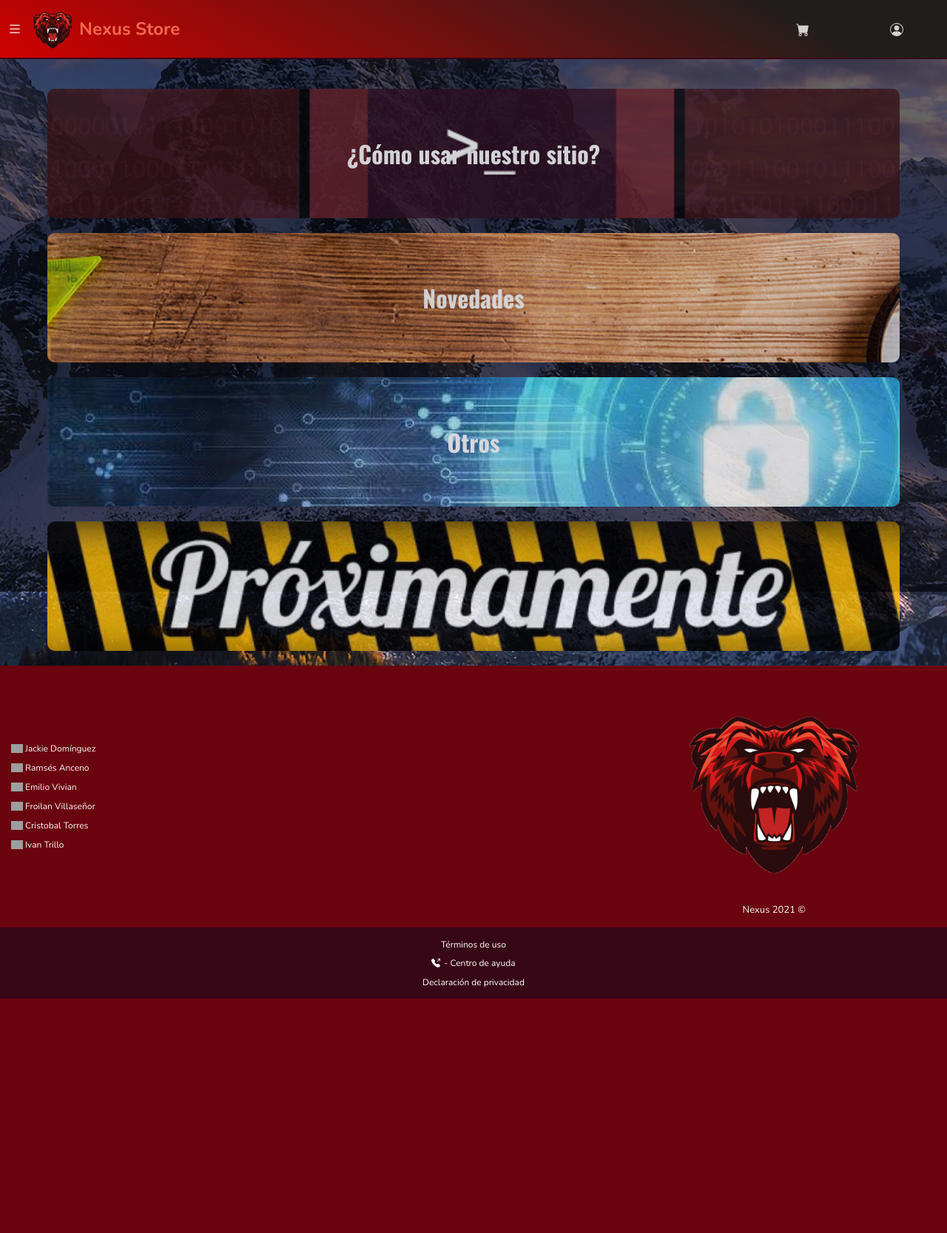
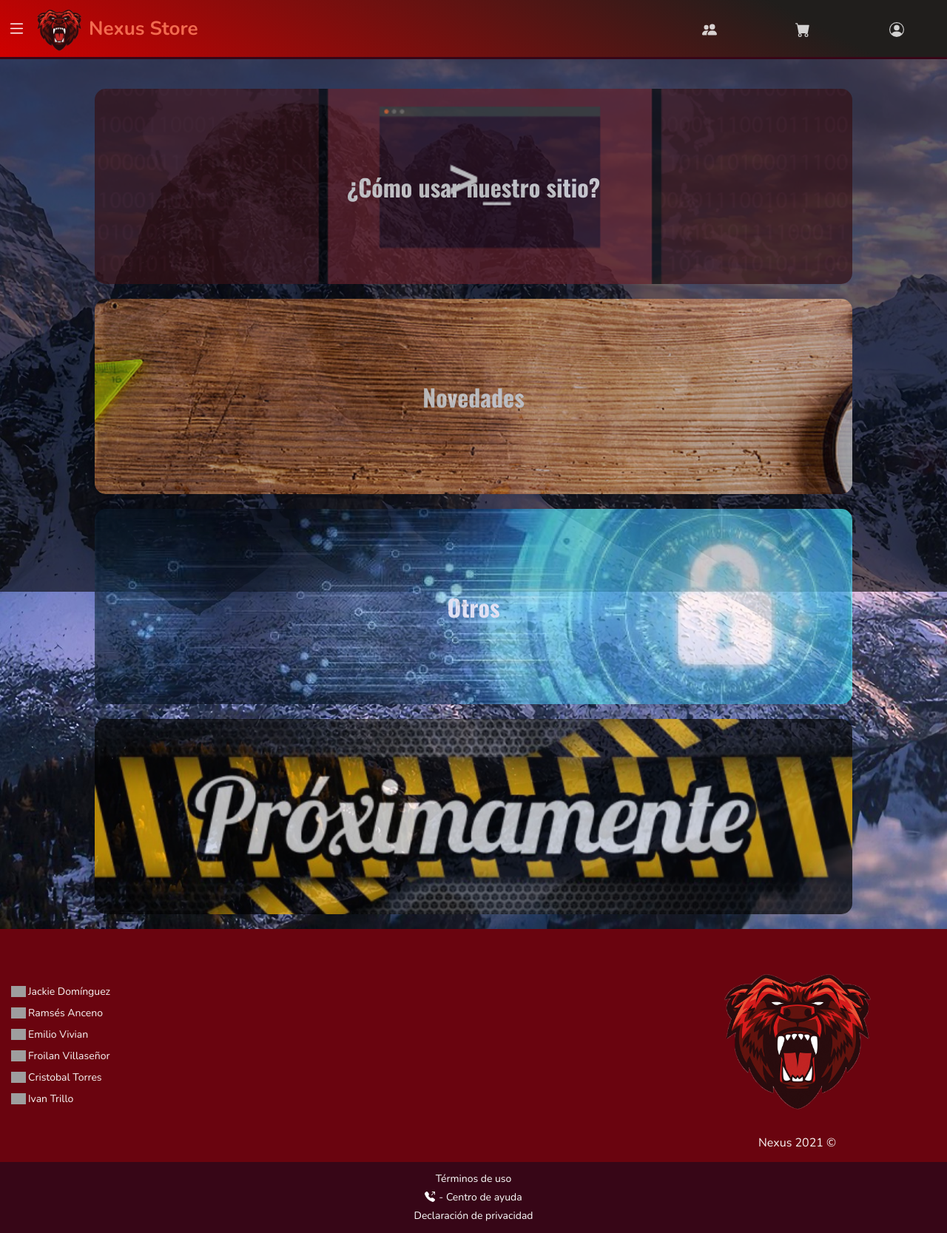
Before and after one commit to ramsceoskull/nexus, a PHP site: page /home/ in a window 1280 px wide. Shown: the whole page at 74% size. Before the commit the page ends 1350 px from the top, so only its background shows below. Run offline with PHP 8.4, Linux system fonts and the light colour scheme; grey boxes are pictures that could not be loaded.

Commit message:
Some styles of home page were modified

```diff
--- a/home/css/style.css
+++ b/home/css/style.css
@@ -8,7 +8,8 @@
 .main__news {
   overflow: hidden;
   width: 90%;
-  min-height: 175px;
+  /* min-height: 35vh; */
+  min-height: 28vh;
   margin: 20px auto;
   border-radius: 10px;
   opacity: .8;
--- a/home/css/styleL.css
+++ b/home/css/styleL.css
@@ -10,3 +10,76 @@
   --lineS-p: 20rem;
   --lineS-h: 34rem;
 }
+
+header {
+  border-bottom: 3px solid var(--dark-primary);
+}
+.btn-menu {
+  padding-bottom: 3px;
+}
+.btn-menu label > svg {
+  width: 25px;
+  height: 25px;
+}
+.header--logo img {
+  height: 10vh;
+}
+.header--logo > h1 {
+  font-size: var(--title-h3);
+}
+
+.header__menu {
+  width: 30%;
+}
+.header__menu > a {
+  height: 20px;
+  width: 20px;
+}
+.menu--support {
+  display: initial;
+}
+
+.menu__cont nav > h4 {
+  margin-bottom: 10px;
+  font-size: var(--title-h3);
+}
+.menu__cont label > svg {
+  width: 22px;
+  height: 22px;
+}
+
+
+.main__news {
+  width: 80%;
+  min-height: 33vh;
+  border-radius: 15px;
+  opacity: .7;
+}
+.main__news h3 {
+  min-width: 80vw;
+}
+
+.footer--up > nav {
+  width: 70%;
+}
+.footer--up > nav a {
+  font-size: 14rem;
+}
+.footer--up > nav img {
+  height: 15px;
+}
+
+.logo-container {
+  width: 30%;
+}
+.logo-container a {
+  font-size: var(--paragraphs);
+}
+
+.footer--down a {
+  font-size: 14rem;
+}
+.footer__call-service > svg {
+  width: 14px;
+  height: 14px;
+}
--- a/home/index.html
+++ b/home/index.html
@@ -30,30 +30,30 @@
         <svg xmlns="http://www.w3.org/2000/svg" fill="currentColor" viewBox="0 0 16 16">
           <path fill-rule="evenodd" d="m8 3.293 6 6V13.5a1.5 1.5 0 0 1-1.5 1.5h-9A1.5 1.5 0 0 1 2 13.5V9.293l6-6zm5-.793V6l-2-2V2.5a.5.5 0 0 1 .5-.5h1a.5.5 0 0 1 .5.5z"/>
           <path fill-rule="evenodd" d="M7.293 1.5a1 1 0 0 1 1.414 0l6.647 6.646a.5.5 0 0 1-.708.708L8 2.207 1.354 8.854a.5.5 0 1 1-.708-.708L7.293 1.5z"/>
-        </svg>
+        </svg><span>Inicio</span>
       </a>
       <a href="#support" class="menu--support">
-        <svg xmlns="http://www.w3.org/2000/svg" fill="currentColor" viewBox="0 0 16 16">
-          <path d="M16 8A8 8 0 1 1 0 8a8 8 0 0 1 16 0zM5.496 6.033h.825c.138 0 .248-.113.266-.25.09-.656.54-1.134 1.342-1.134.686 0 1.314.343 1.314 1.168 0 .635-.374.927-.965 1.371-.673.489-1.206 1.06-1.168 1.987l.003.217a.25.25 0 0 0 .25.246h.811a.25.25 0 0 0 .25-.25v-.105c0-.718.273-.927 1.01-1.486.609-.463 1.244-.977 1.244-2.056 0-1.511-1.276-2.241-2.673-2.241-1.267 0-2.655.59-2.75 2.286a.237.237 0 0 0 .241.247zm2.325 6.443c.61 0 1.029-.394 1.029-.927 0-.552-.42-.94-1.029-.94-.584 0-1.009.388-1.009.94 0 .533.425.927 1.01.927z"></path>
-        </svg>
-      </a>
-      <a href="#" class="menu--gallery">
         <svg xmlns="http://www.w3.org/2000/svg" fill="currentColor" viewBox="0 0 16 16">
           <path d="M7 14s-1 0-1-1 1-4 5-4 5 3 5 4-1 1-1 1H7zm4-6a3 3 0 1 0 0-6 3 3 0 0 0 0 6z"/>
           <path fill-rule="evenodd" d="M5.216 14A2.238 2.238 0 0 1 5 13c0-1.355.68-2.75 1.936-3.72A6.325 6.325 0 0 0 5 9c-4 0-5 3-5 4s1 1 1 1h4.216z"/>
           <path d="M4.5 8a2.5 2.5 0 1 0 0-5 2.5 2.5 0 0 0 0 5z"/>
-        </svg>
+        </svg><span>Soporte</span>
+      </a>
+      <a href="#" class="menu--gallery">
+        <svg xmlns="http://www.w3.org/2000/svg" fill="currentColor" viewBox="0 0 16 16">
+          <path d="M16 8A8 8 0 1 1 0 8a8 8 0 0 1 16 0zM5.496 6.033h.825c.138 0 .248-.113.266-.25.09-.656.54-1.134 1.342-1.134.686 0 1.314.343 1.314 1.168 0 .635-.374.927-.965 1.371-.673.489-1.206 1.06-1.168 1.987l.003.217a.25.25 0 0 0 .25.246h.811a.25.25 0 0 0 .25-.25v-.105c0-.718.273-.927 1.01-1.486.609-.463 1.244-.977 1.244-2.056 0-1.511-1.276-2.241-2.673-2.241-1.267 0-2.655.59-2.75 2.286a.237.237 0 0 0 .241.247zm2.325 6.443c.61 0 1.029-.394 1.029-.927 0-.552-.42-.94-1.029-.94-.584 0-1.009.388-1.009.94 0 .533.425.927 1.01.927z"></path>
+        </svg><span>Galería</span>
       </a>
       <a href="../cart/" class="menu--cart">
         <svg xmlns="http://www.w3.org/2000/svg" width="16" height="16" fill="currentColor" class="bi bi-cart-fill" viewBox="0 0 16 16">
           <path d="M0 1.5A.5.5 0 0 1 .5 1H2a.5.5 0 0 1 .485.379L2.89 3H14.5a.5.5 0 0 1 .491.592l-1.5 8A.5.5 0 0 1 13 12H4a.5.5 0 0 1-.491-.408L2.01 3.607 1.61 2H.5a.5.5 0 0 1-.5-.5zM5 12a2 2 0 1 0 0 4 2 2 0 0 0 0-4zm7 0a2 2 0 1 0 0 4 2 2 0 0 0 0-4zm-7 1a1 1 0 1 1 0 2 1 1 0 0 1 0-2zm7 0a1 1 0 1 1 0 2 1 1 0 0 1 0-2z"></path>
-        </svg>
+        </svg><span>Carrito</span>
       </a>
       <a href="../profile/" class="menu--profile">
         <svg xmlns="http://www.w3.org/2000/svg" fill="currentColor" viewBox="0 0 16 16">
           <path d="M11 6a3 3 0 1 1-6 0 3 3 0 0 1 6 0z"/>
           <path fill-rule="evenodd" d="M0 8a8 8 0 1 1 16 0A8 8 0 0 1 0 8zm8-7a7 7 0 0 0-5.468 11.37C3.242 11.226 4.805 10 8 10s4.757 1.225 5.468 2.37A7 7 0 0 0 8 1z"/>
-        </svg>
+        </svg><span>Perfil</span>
       </a>
     </nav>
 	</header>
@@ -62,6 +62,7 @@
   <div class="container__menu">
     <aside class="menu__cont">
       <nav>
+        <h4>Categorías</h4>
         <a href="../categories/1/">Consolas</a>
         <a href="../categories/2/">Accesorios</a>
         <a href="../categories/3/">Videojuegos</a>
@@ -114,10 +115,10 @@
         </a>
       </nav>
       <div class="logo-container">
-        <a href="../"><img src="../assets/icons/logo.png" alt="Nexus Store Logo"><p>Nexus 2021 ©<p></a>
+        <a href="../"><img src="../assets/icons/logo.png" alt="Nexus Store Logo"><p>Nexus 2021 ©</p></a>
       </div>
     </section>
-    <section class="footer--down">
+    <nav class="footer--down">
       <a href="#">Términos de uso</a>
       <a href="tel:+523333943613" class="footer__call-service">
         <!-- Opción 1 -->
@@ -130,7 +131,7 @@
         </svg> - Centro de ayuda
       </a>
       <a href="#">Declaración de privacidad</a>
-    </section>
+    </nav>
   </footer>
 </body>
 </html>
```
